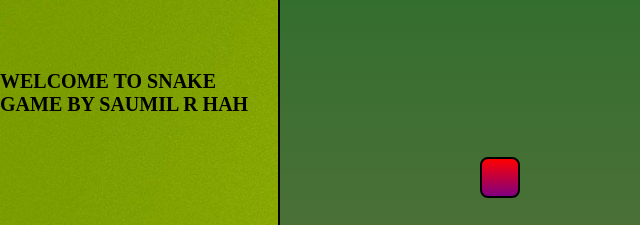
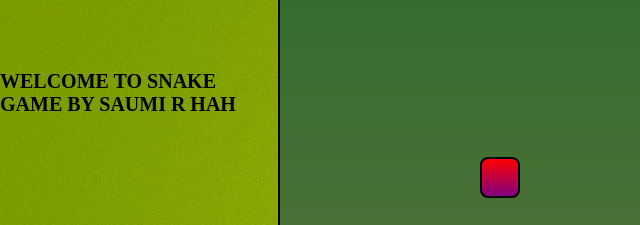
Before and after one commit to Saumil343/test6, a plain HTML site: page index.html in a window 1280 px wide. Shown: the part 120-345 px from the top of the page, 0-640 px from the left. Drawn offline with Linux system fonts and the light colour scheme.

Commit message:
Update index.html

```diff
--- a/index.html
+++ b/index.html
@@ -11,7 +11,7 @@
 <body>
     <div class="body">
         <div id="credits">WELCOME TO SNAKE GAME
-        BY SAUMIL R HAH</div>
+        BY SAUMI R HAH</div>
         <div id="scoreBox">Score: 0</div>
         <div id="HiscoreBox">Hign-Score: 0</div>
         <div id="board" class="board"></div>
```
